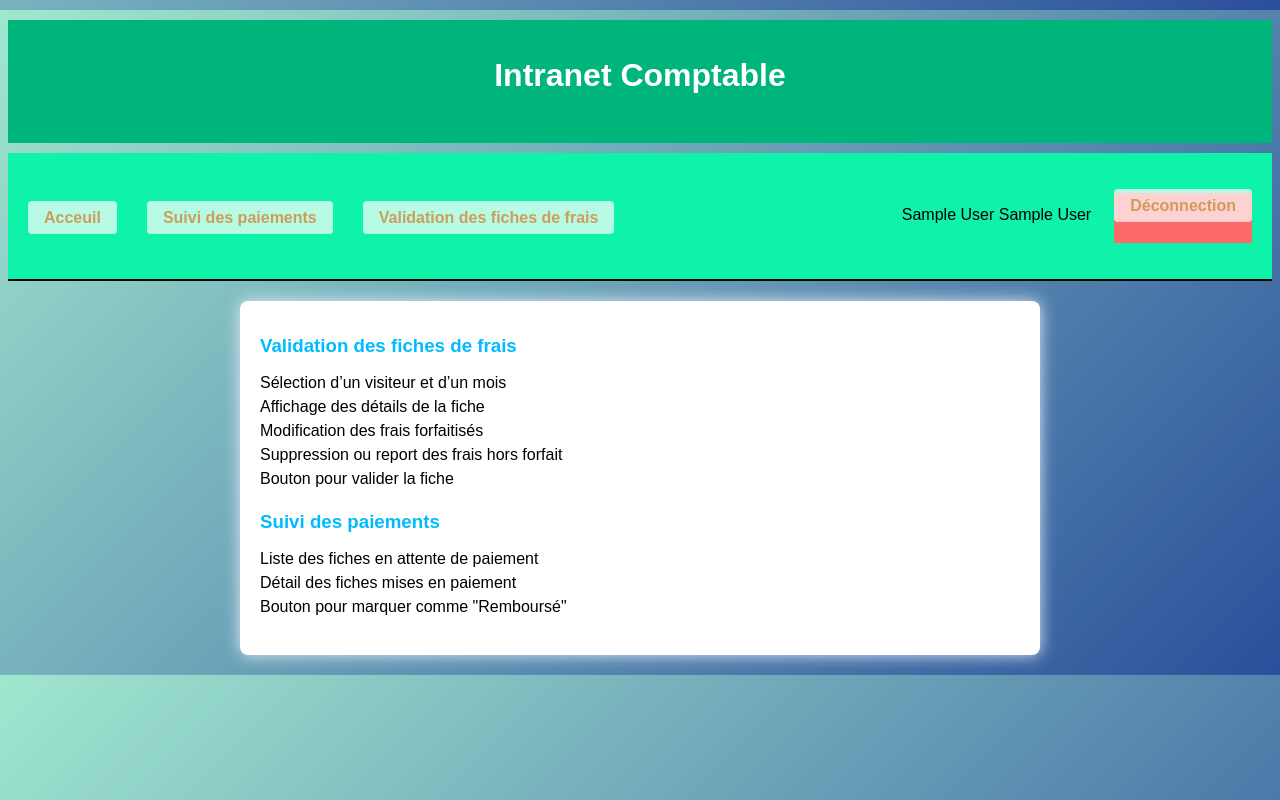
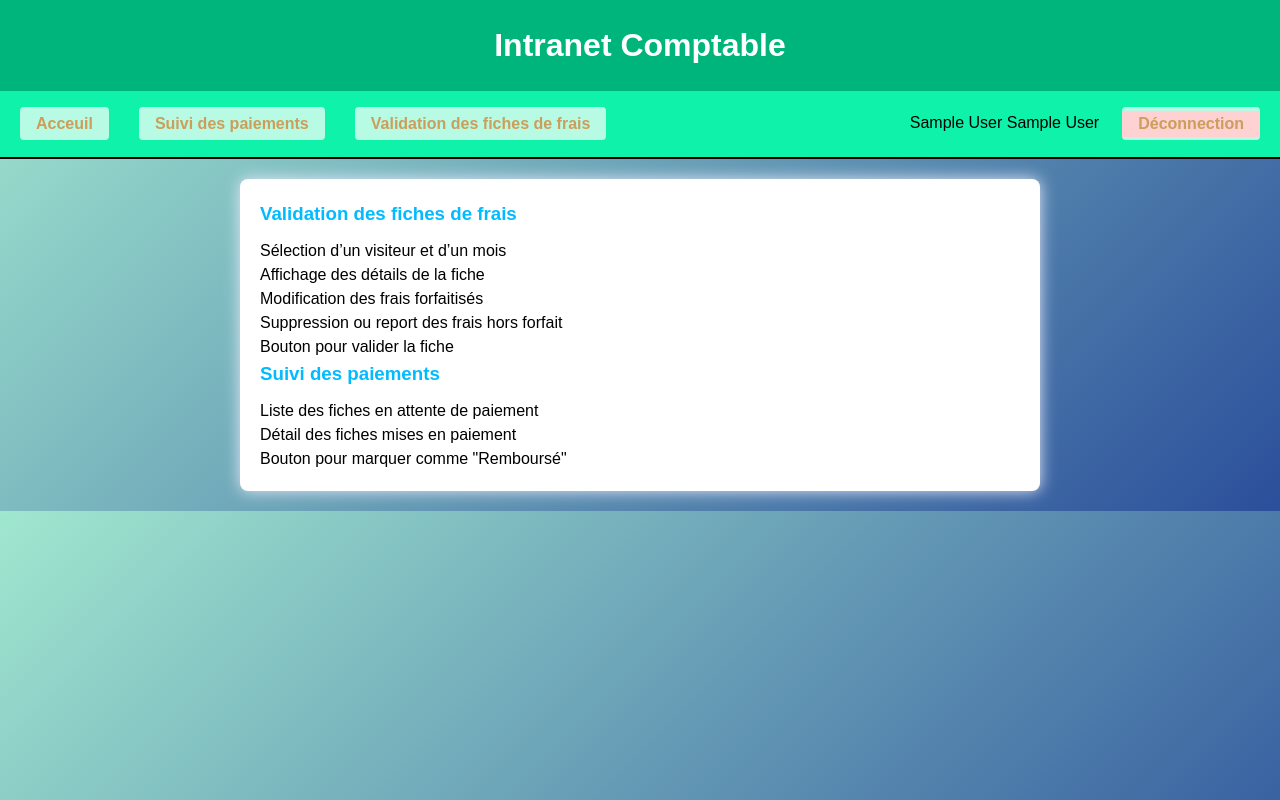
Before and after one commit to noa-chatris/gsb-main, a PHP site: page /gsb-main/comptable/index.php in a window 1280 px wide. Run offline with PHP 8.4, Linux system fonts and the light colour scheme; the visitor is signed in with stand-in values (Sample User, id 1).

Commit message:
oups cetait une betise

```diff
--- a/gsb-main/comptable/style.css
+++ b/gsb-main/comptable/style.css
@@ -1,5 +1,5 @@
 * {
-    margin-top: 10px;
+    margin: 0;
     padding: 0;
     box-sizing: border-box;
 }
```
